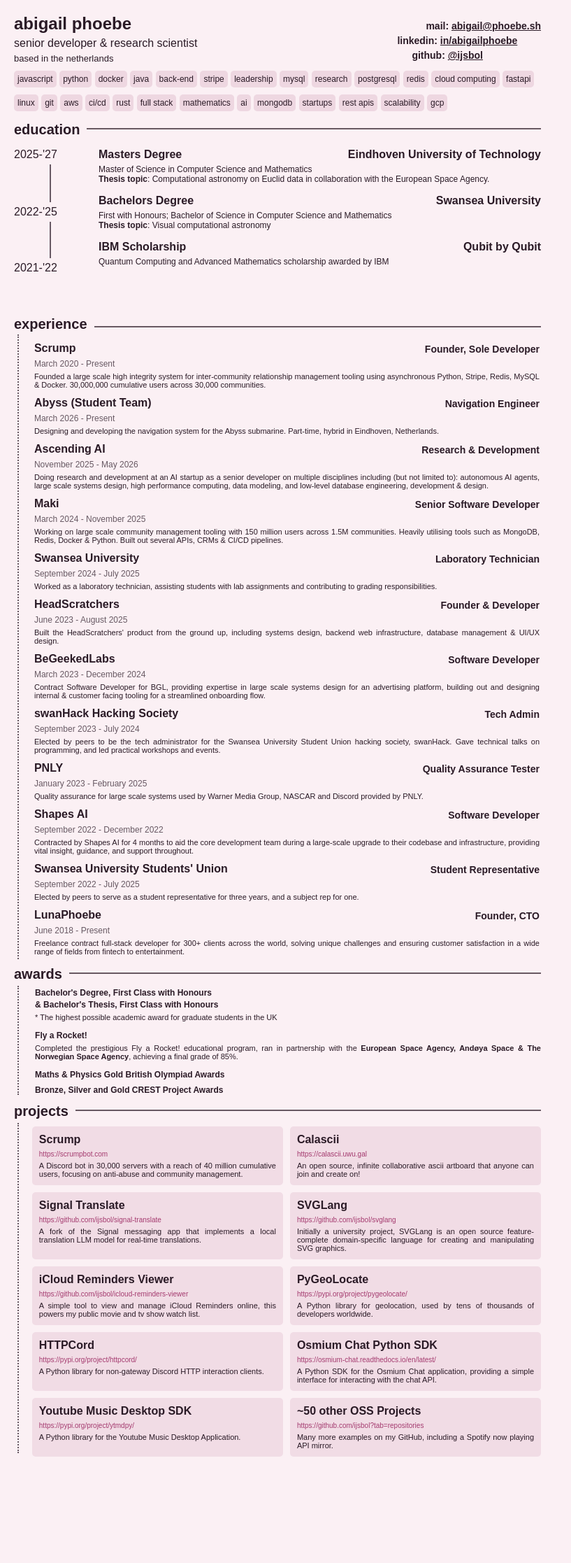
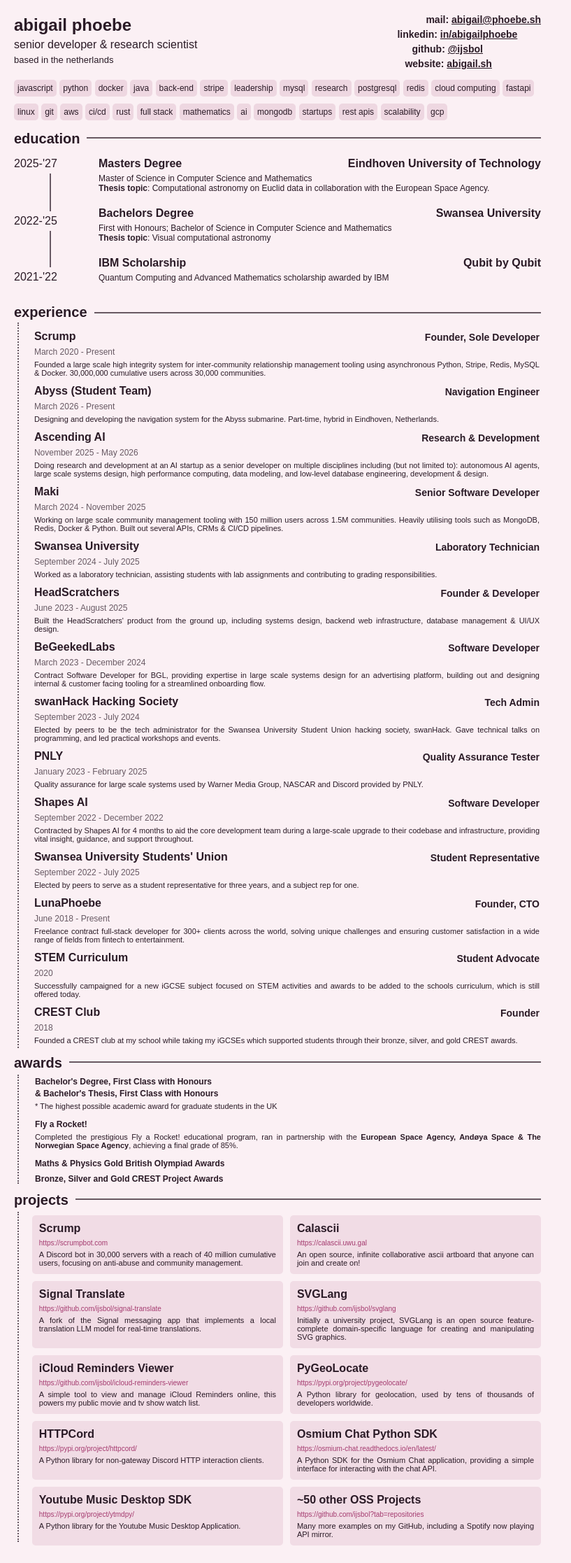
Before and after one commit to ijsbol/abigail.sh, a Python web app: template src/abi/templates/resume_printable.jinja2 in a window 1280 px wide. Shown: the whole page at 70% size, without its empty margins (0-817 px from the left). Before the commit the page ends 2082 px from the top, so only its background shows below. Run offline with Jinja, Linux system fonts and the light colour scheme; the template is opened without the code that fills it, so the values that code supplies are empty.

Commit message:
feat: add extra info
closes https://github.com/ijsbol/abigail.sh/issues/7

```diff
--- a/src/abi/templates/resume_printable.jinja2
+++ b/src/abi/templates/resume_printable.jinja2
@@ -161,9 +161,10 @@
                 <div style="font-size: 14px; font-weight: bold; margin-bottom: 5px;">mail: <a style="text-decoration: underline; color: inherit" href="mailto:abigail@phoebe.sh">abigail@phoebe.sh</a></div>
                 <div style="font-size: 14px; font-weight: bold; margin-left: -41px; margin-bottom: 5px">linkedin: <a style="text-decoration: underline; color: inherit" href="https://www.linkedin.com/in/abigailphoebe">in/abigailphoebe</a></div>
                 <div style="font-size: 14px; font-weight: bold; margin-left: -20px; margin-bottom: 5px">github: <a style="text-decoration: underline; color: inherit" href="https://github.com/ijsbol">@ijsbol</a></div>
+                <div style="font-size: 14px; font-weight: bold; margin-left: -30px; margin-bottom: 5px">website: <a style="text-decoration: underline; color: inherit" href="https://abigail.sh">abigail.sh</a></div>
             </div>
         </div>
-        <div class="skills" style="margin-top: 0px;">
+        <div class="skills" style="margin-top: 10px;">
             <div class="skill">javascript</div>
             <div class="skill">python</div>
             <div class="skill">docker</div>
@@ -213,7 +214,7 @@
                     <div style="font-weight: 400; font-size: 12px">Master of Science in Computer Science and Mathematics</div>
                     <div style="font-weight: 400; font-size: 12px"><b>Thesis topic</b>: Computational astronomy on Euclid data in collaboration with the European Space Agency.</div>
                 </div>
-                <div style="padding-top: 15px;"></div>
+                <div style="padding-top: 20px;"></div>
                     <div class="education-entry">
                         <div>Bachelors Degree</div>
                         <div>Swansea University</div>
@@ -222,7 +223,7 @@
                     <div style="font-weight: 400; font-size: 12px">First with Honours; Bachelor of Science in Computer Science and Mathematics</div>
                     <div style="font-weight: 400; font-size: 12px"><b>Thesis topic</b>: Visual computational astronomy</div>
 
-                <div style="padding-top: 15px;"></div>
+                <div style="padding-top: 20px;"></div>
                 <div class="education">
                     <div class="education-entry">
                         <div>IBM Scholarship</div>
@@ -233,9 +234,9 @@
                 </div>
             </div>
         </div>
-        <div style="font-size: 20px; font-weight: 600; padding-top: 145px; display: flex; padding-bottom: 8px;">
+        <div style="font-size: 20px; font-weight: 600; padding-top: 115px; display: flex; padding-bottom: 8px;">
             <div>experience</div>
-            <div style="border-top: 2px rgba(42, 26, 38, 0.7) solid; width: 100%; margin-top: 14px; margin-left: 10px;"></div>
+            <div style="border-top: 2px rgba(42, 26, 38, 0.7) solid; width: 100%; margin-top: 11px; margin-left: 10px;"></div>
         </div>
         <div class="container" style="display: flex;">
             <div class="art" style="width: 5%; border-left: 2px rgba(42, 26, 38, 0.7) solid; margin: 5px 0px; border-style: none none none dotted; margin-left: 5px; margin-top: -5px"></div>
@@ -360,6 +361,26 @@
                         Freelance contract full-stack developer for 300+ clients across the world, solving unique challenges and ensuring customer satisfaction in a wide range of fields from fintech to entertainment.
                     </div>
                 </div>
+                <div class="experience">
+                    <div class="details">
+                        <div class="name">STEM Curriculum</div>
+                        <div class="role">Student Advocate</div>
+                    </div>
+                    <div class="duration">2020</div>
+                    <div class="description">
+                        Successfully campaigned for a new iGCSE subject focused on STEM activities and awards to be added to the schools curriculum, which is still offered today.
+                    </div>
+                </div>
+                <div class="experience">
+                    <div class="details">
+                        <div class="name">CREST Club</div>
+                        <div class="role">Founder</div>
+                    </div>
+                    <div class="duration">2018</div>
+                    <div class="description">
+                        Founded a CREST club at my school while taking my iGCSEs which supported students through their bronze, silver, and gold CREST awards.
+                    </div>
+                </div>
             </div>
         </div>
         <div style="font-size: 20px; font-weight: 600; padding-top: 10px; display: flex; margin-top: -5px">
@@ -460,6 +481,7 @@
                 </div>
             </div>
         </div>
+        <div style="padding-bottom: 25px"></div>
     </div>
 </body>
 </html>
```
Also changed, not shown: src/abi/templates/home_page.jinja2 (+20 -0 lines).
